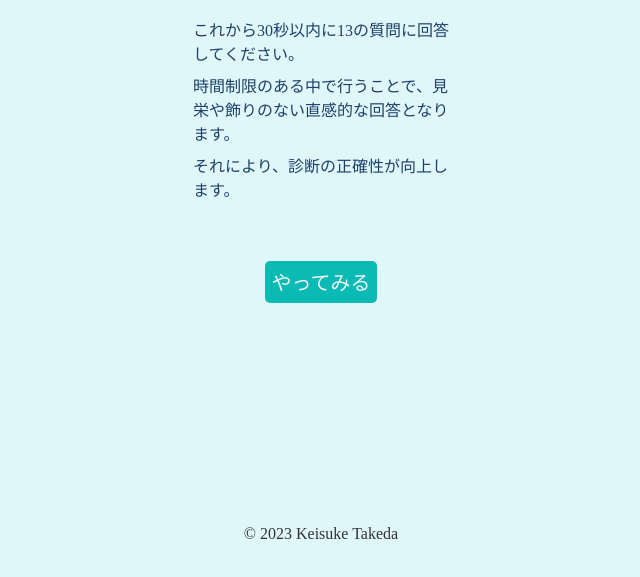
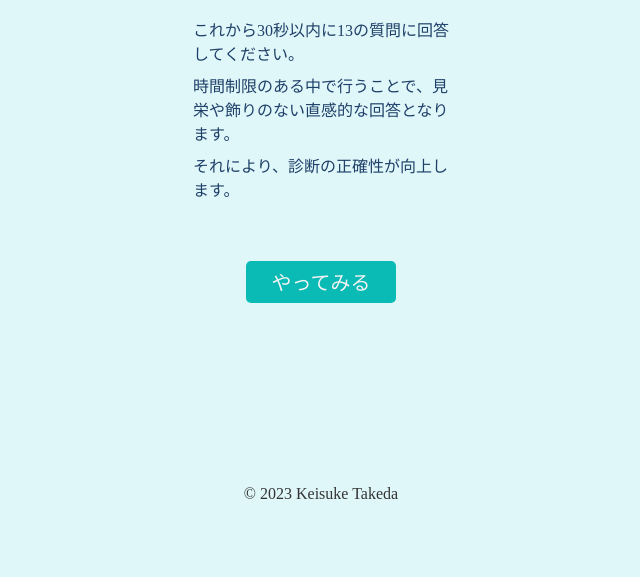
Before and after one commit to wendy1293/personality_test, a plain HTML site: page index.html in a window 1280 px wide. Shown: the part 187-764 px from the top of the page, without its empty margins (319-959 px from the left). Drawn offline with Linux system fonts and the light colour scheme.

Commit message:
Add files via upload

```diff
--- a/style.css
+++ b/style.css
@@ -85,6 +85,7 @@ button:hover {
 
 #ansStartButton {
     margin: 5vh auto 5vh;
+    width: 150px;
 }
 
 #countDown {
@@ -93,7 +94,7 @@ button:hover {
 }
 
 #result {
-    width: 80%;
+    width: 90%;
     margin: 0 auto;
 }
 
@@ -103,7 +104,7 @@ button:hover {
 
 footer {
     width: 100%;
-    height: 20vh;
+    height: 15vh;
     margin-top: 5vh;
     padding-bottom: 5vh;
     position: relative;
```
